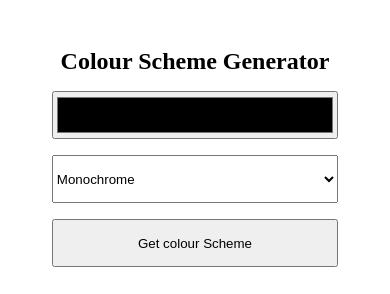
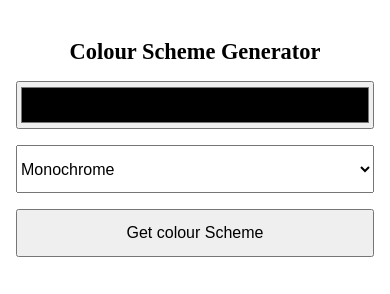
Before and after one commit to Declan-Gallagher23/Colour-Scheme-Generator, a website built with Vite: page index.html in a window 390 px wide. Built offline with nearby package versions, Linux system fonts and the light colour scheme.

Commit message:
Update index.css

```diff
--- a/index.css
+++ b/index.css
@@ -49,20 +49,23 @@ h1 {
 
 @media (max-width: 480px) {
     header {
-        padding: 2rem 1rem;
+        padding: 1.5rem 1rem;
     }
 
     #head-container {
         flex-direction: column;
         gap: 1rem;
         height: auto;
+        width: 100%;
     }
 
     #head-container * {
         height: 3rem;
+        font-size: 1rem;
     }
 
     h1 {
-        font-size: 1.5rem;
+        font-size: 1.4rem;
+        margin-bottom: 1rem;
     }
 }
```
